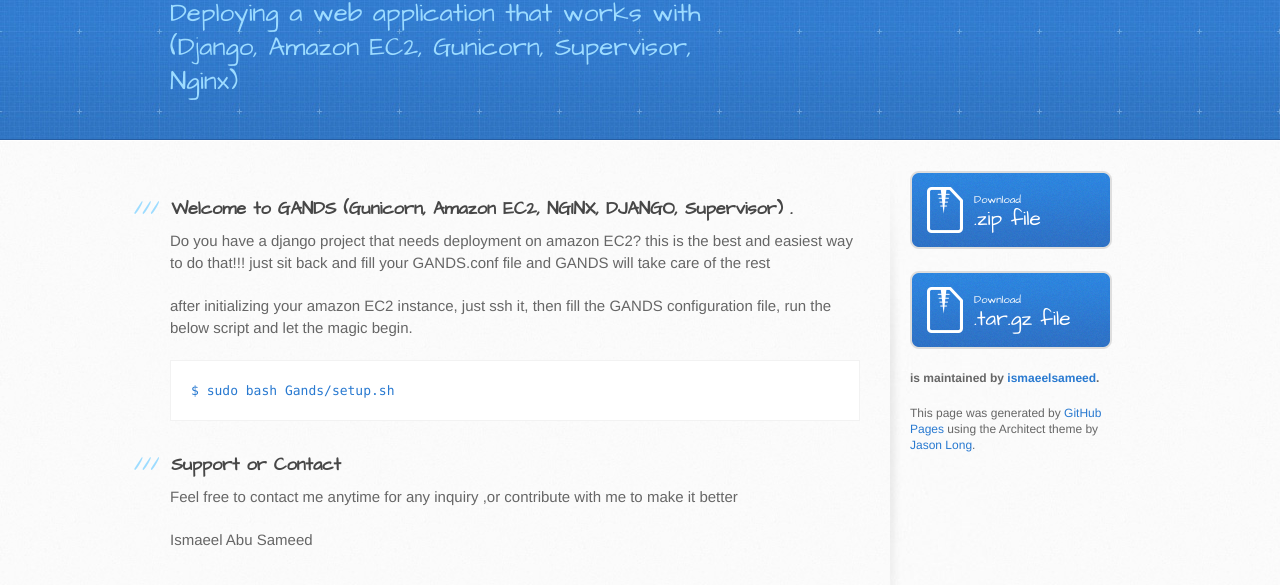
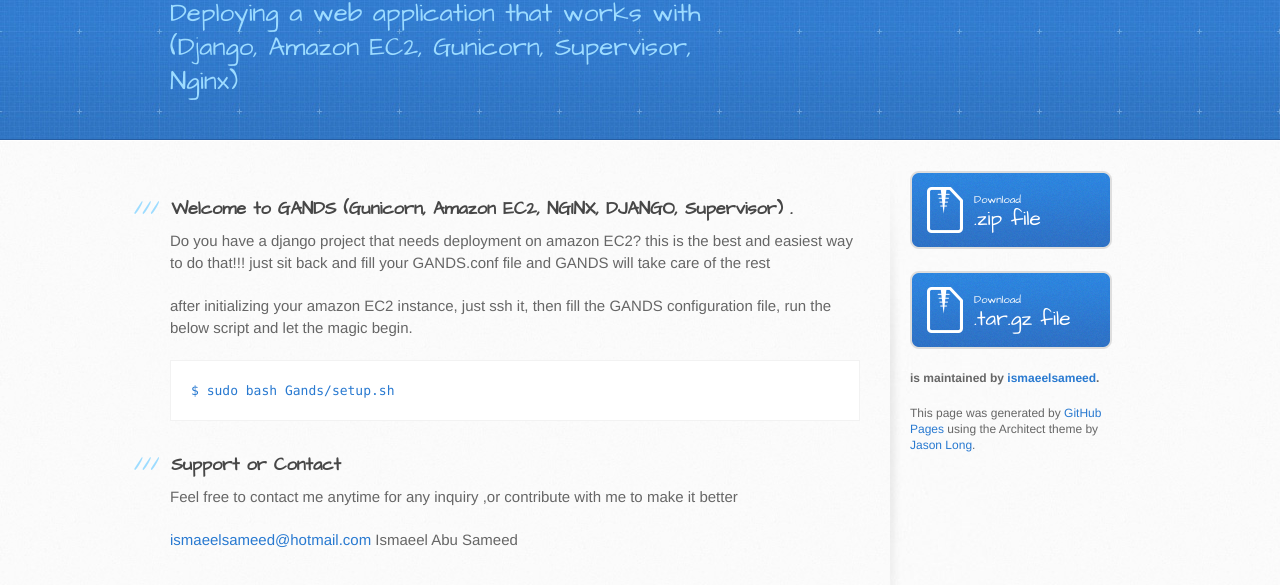
Before and after one commit to ismaeelsameed/GANDS, a plain HTML site: page index.html in a window 1280 px wide. Shown: the part 129-714 px from the top of the page. Drawn offline with Linux system fonts and the light colour scheme.

Commit message:
Create gh-pages branch via GitHub

```diff
--- a/index.html
+++ b/index.html
@@ -45,7 +45,8 @@
 
 <p>Feel free to contact me anytime for any inquiry ,or contribute with me to make it better </p>
 
-<p>Ismaeel Abu Sameed</p>
+<p><a href="mailto:ismaeelsameed@hotmail.com">ismaeelsameed@hotmail.com</a>
+Ismaeel Abu Sameed</p>
         </section>
 
         <aside id="sidebar">
```
Also changed, not shown: params.json (+1 -1 lines).
